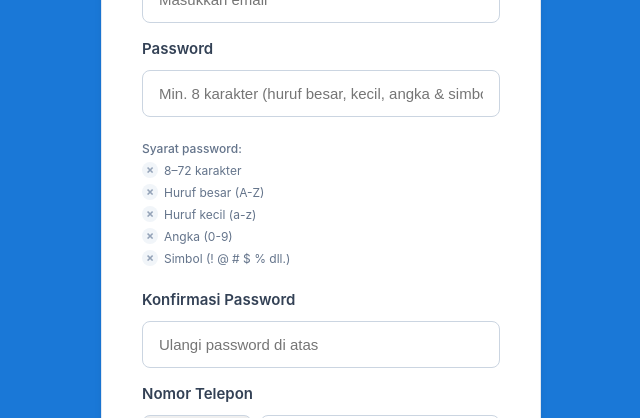
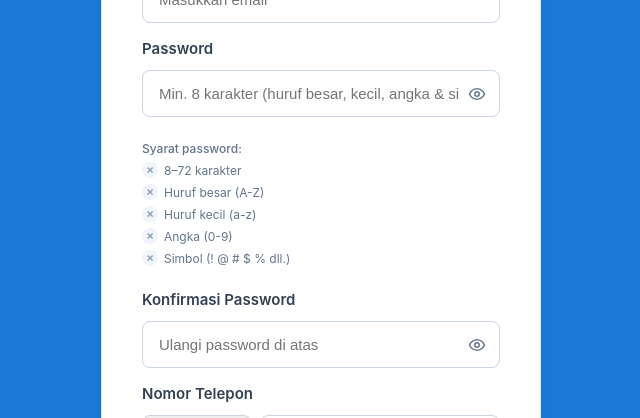
Before and after one commit to Tammam141/hris-frontend, a React (Vite) app: page /register in a window 1280 px wide. Shown: the part 280-698 px from the top of the page, without its empty margins (319-959 px from the left). Built offline with nearby package versions, Linux system fonts and the light colour scheme; no server answers.

Commit message:
penyesuain dengan be, terkait redis

```diff
--- a/src/api/auth.ts
+++ b/src/api/auth.ts
@@ -2,6 +2,10 @@ import { apiRequest } from './client';
 
 export async function loginApi(email: string, password: string) {
   return apiRequest('/auth/login', 'POST', { email, password });
+}
+
+export async function logoutApi() {
+  return apiRequest('/auth/logout', 'POST');
 }
 
 export async function registerApi(full_name: string, email: string, password: string, phone: string, gender: string, terms_accepted: boolean) {
--- /dev/null
+++ b/src/components/icons/EyeIcon.tsx
@@ -0,0 +1,8 @@
+export function EyeIcon({ size = 20, color = 'currentColor', className = '' }: { size?: number | string, color?: string, className?: string }) {
+  return (
+    <svg xmlns="http://www.w3.org/2000/svg" width={size} height={size} viewBox="0 0 24 24" fill="none" stroke={color} strokeWidth="2" strokeLinecap="round" strokeLinejoin="round" className={className}>
+      <path d="M2 12s3-7 10-7 10 7 10 7-3 7-10 7-10-7-10-7Z" />
+      <circle cx="12" cy="12" r="3" />
+    </svg>
+  );
+}
--- /dev/null
+++ b/src/components/icons/EyeOffIcon.tsx
@@ -0,0 +1,10 @@
+export function EyeOffIcon({ size = 20, color = 'currentColor', className = '' }: { size?: number | string, color?: string, className?: string }) {
+  return (
+    <svg xmlns="http://www.w3.org/2000/svg" width={size} height={size} viewBox="0 0 24 24" fill="none" stroke={color} strokeWidth="2" strokeLinecap="round" strokeLinejoin="round" className={className}>
+      <path d="M9.88 9.88a3 3 0 1 0 4.24 4.24" />
+      <path d="M10.73 5.08A10.43 10.43 0 0 1 12 5c7 0 10 7 10 7a13.16 13.16 0 0 1-1.67 2.68" />
+      <path d="M6.61 6.61A13.526 13.526 0 0 0 2 12s3 7 10 7a9.74 9.74 0 0 0 5.39-1.61" />
+      <line x1="2" x2="22" y1="2" y2="22" />
+    </svg>
+  );
+}
--- a/src/components/layout/AppLayout.tsx
+++ b/src/components/layout/AppLayout.tsx
@@ -22,6 +22,8 @@ import { useNotificationSocket } from '../../realtime/useNotificationSocket';
 import { ShowIf } from '../ShowIf';
 import { ROUTE_PERMISSIONS } from '../../config/permissions';
 import { Avatar } from '../ui/Avatar';
+import { logoutApi } from '../../api/auth';
+import { clearSession } from '../../utils/session';
 import '../ui/notification.css';
 
 export function AppLayout({ children }: { children: ReactNode }) {
@@ -40,7 +42,7 @@ export function AppLayout({ children }: { children: ReactNode }) {
   const dispatch = useDispatch();
 
   // WebSocket
-  const { isConnected } = useNotificationSocket(isAuthenticated);
+  const { isConnected, closeSocket } = useNotificationSocket(isAuthenticated);
 
   // Polling Notifikasi (sebagai jaring pengaman)
   useEffect(() => {
@@ -72,11 +74,17 @@ export function AppLayout({ children }: { children: ReactNode }) {
     };
   }, [isSidebarOpen]);
 
-
-
-  function handleLogout() {
-    logout();
-    navigate('/login');
+  async function handleLogout() {
+    try {
+      await logoutApi();
+    } catch {
+      // Jika jaringan putus / backend mati, tetap lanjutkan keluar di frontend
+    } finally {
+      closeSocket?.();
+      await clearSession();
+      await logout();
+      navigate('/login');
+    }
   }
 
   const location = useLocation();
--- a/src/features/auth/LoginForm.tsx
+++ b/src/features/auth/LoginForm.tsx
@@ -4,11 +4,14 @@ import { loginApi } from '../../api/auth';
 import { loginSchema } from './authSchema';
 import { useAuth } from '../../hooks/useAuth';
 import { isRateLimited } from '../../utils/rateLimit';
+import { EyeIcon } from '../../components/icons/EyeIcon';
+import { EyeOffIcon } from '../../components/icons/EyeOffIcon';
 import '../../components/ui/auth.css';
 
 export function LoginForm() {
   const [email, setEmail] = useState('');
   const [password, setPassword] = useState('');
+  const [showPassword, setShowPassword] = useState(false);
   const [errorMsg, setErrorMsg] = useState('');
   const [errorObj, setErrorObj] = useState<any>(null);
   const [loading, setLoading] = useState(false);
@@ -18,6 +21,15 @@ export function LoginForm() {
   const navigate = useNavigate();
   const location = useLocation();
   const successMessage = location.state?.message;
+
+  // Tampilkan pesan error ramah jika terjadi auto-logout / 401 dari server
+  useEffect(() => {
+    const authErr = sessionStorage.getItem('auth_error_message');
+    if (authErr) {
+      setErrorMsg(authErr);
+      sessionStorage.removeItem('auth_error_message');
+    }
+  }, []);
 
   // Rate Limit: Hitung mundur setiap 1 detik sampai tombol & form login aktif kembali
   useEffect(() => {
@@ -115,16 +127,41 @@ export function LoginForm() {
           />
 
           <label htmlFor="password" className="input-label">Password</label>
+          <div style={{ position: 'relative' }}>
             <input
               id="password"
-            type="password"
+              type={showPassword ? 'text' : 'password'}
               className="input-field"
+              style={{ paddingRight: '40px', width: '100%' }}
               placeholder="Masukkan password"
               value={password}
               onChange={(e) => setPassword(e.target.value)}
               disabled={loading || countdown > 0}
               required
             />
+            <button
+              type="button"
+              onClick={() => setShowPassword(prev => !prev)}
+              style={{
+                position: 'absolute',
+                right: '10px',
+                top: '50%',
+                transform: 'translateY(-50%)',
+                background: 'none',
+                border: 'none',
+                cursor: 'pointer',
+                color: '#64748b',
+                display: 'flex',
+                alignItems: 'center',
+                justifyContent: 'center',
+                padding: '4px'
+              }}
+              title={showPassword ? 'Sembunyikan password' : 'Lihat password'}
+              aria-label={showPassword ? 'Sembunyikan password' : 'Lihat password'}
+            >
+              {showPassword ? <EyeOffIcon size={18} /> : <EyeIcon size={18} />}
+            </button>
+          </div>
 
           <div style={{ display: 'flex', justifyContent: 'flex-end', marginTop: '-8px', marginBottom: '16px' }}>
             <Link to="/forgot-password" style={{ fontSize: '14px', color: '#1a78d7', textDecoration: 'none' }}>
--- a/src/features/auth/RegisterForm.tsx
+++ b/src/features/auth/RegisterForm.tsx
@@ -10,6 +10,8 @@ import {
   PHONE_FORMAT_INVALID_MSG
 } from '../../utils/phoneValidation';
 import { PasswordRequirements } from '../../components/ui/PasswordRequirements';
+import { EyeIcon } from '../../components/icons/EyeIcon';
+import { EyeOffIcon } from '../../components/icons/EyeOffIcon';
 import '../../components/ui/auth.css';
 
 export function RegisterForm() {
@@ -18,6 +20,8 @@ export function RegisterForm() {
   const [email, setEmail] = useState('');
   const [password, setPassword] = useState('');
   const [confirmPassword, setConfirmPassword] = useState('');
+  const [showPassword, setShowPassword] = useState(false);
+  const [showConfirmPassword, setShowConfirmPassword] = useState(false);
 
   // state untuk nomor telepon
   const [countryCode, setCountryCode] = useState('+62');
@@ -146,11 +150,16 @@ export function RegisterForm() {
           />
 
           <label htmlFor="password" className="input-label">Password</label>
+          <div style={{ position: 'relative' }}>
             <input
               id="password"
-            type="password"
+              type={showPassword ? 'text' : 'password'}
               className="input-field"
-            style={passwordError ? { borderColor: '#ef4444' } : undefined}
+              style={{
+                paddingRight: '40px',
+                width: '100%',
+                ...(passwordError ? { borderColor: '#ef4444' } : {})
+              }}
               placeholder="Min. 8 karakter (huruf besar, kecil, angka & simbol)"
               value={password}
               maxLength={PASSWORD_MAX_LENGTH}
@@ -161,15 +170,43 @@ export function RegisterForm() {
               disabled={loading}
               required
             />
+            <button
+              type="button"
+              onClick={() => setShowPassword(prev => !prev)}
+              style={{
+                position: 'absolute',
+                right: '10px',
+                top: '50%',
+                transform: 'translateY(-50%)',
+                background: 'none',
+                border: 'none',
+                cursor: 'pointer',
+                color: '#64748b',
+                display: 'flex',
+                alignItems: 'center',
+                justifyContent: 'center',
+                padding: '4px'
+              }}
+              title={showPassword ? 'Sembunyikan password' : 'Lihat password'}
+              aria-label={showPassword ? 'Sembunyikan password' : 'Lihat password'}
+            >
+              {showPassword ? <EyeOffIcon size={18} /> : <EyeIcon size={18} />}
+            </button>
+          </div>
           <PasswordRequirements password={password} />
           {passwordError && <span style={{ color: '#ef4444', fontSize: '12px', marginTop: '4px', display: 'block' }}>{passwordError}</span>}
 
           <label htmlFor="confirmPassword" className="input-label">Konfirmasi Password</label>
+          <div style={{ position: 'relative' }}>
             <input
               id="confirmPassword"
-            type="password"
+              type={showConfirmPassword ? 'text' : 'password'}
               className="input-field"
-            style={confirmPasswordError ? { borderColor: '#ef4444' } : undefined}
+              style={{
+                paddingRight: '40px',
+                width: '100%',
+                ...(confirmPasswordError ? { borderColor: '#ef4444' } : {})
+              }}
               placeholder="Ulangi password di atas"
               value={confirmPassword}
               maxLength={PASSWORD_MAX_LENGTH}
@@ -180,6 +217,29 @@ export function RegisterForm() {
               disabled={loading}
               required
             />
+            <button
+              type="button"
+              onClick={() => setShowConfirmPassword(prev => !prev)}
+              style={{
+                position: 'absolute',
+                right: '10px',
+                top: '50%',
+                transform: 'translateY(-50%)',
+                background: 'none',
+                border: 'none',
+                cursor: 'pointer',
+                color: '#64748b',
+                display: 'flex',
+                alignItems: 'center',
+                justifyContent: 'center',
+                padding: '4px'
+              }}
+              title={showConfirmPassword ? 'Sembunyikan konfirmasi password' : 'Lihat konfirmasi password'}
+              aria-label={showConfirmPassword ? 'Sembunyikan konfirmasi password' : 'Lihat konfirmasi password'}
+            >
+              {showConfirmPassword ? <EyeOffIcon size={18} /> : <EyeIcon size={18} />}
+            </button>
+          </div>
           {confirmPasswordError && <span style={{ color: '#ef4444', fontSize: '12px', marginTop: '4px', display: 'block' }}>{confirmPasswordError}</span>}
 
           <label className="input-label">Nomor Telepon</label>
--- a/src/pages/ActivityLogPage.tsx
+++ b/src/pages/ActivityLogPage.tsx
@@ -8,7 +8,7 @@ import '../components/ui/dashboard.css';
 import '../components/ui/attendance.css';
 
 // Ukuran data yang diambil per batch pada infinite scroll
-const PAGE_SIZE = 25;
+const PAGE_SIZE = 15;
 
 export function ActivityLogPage() {
   const { user } = useAuth();
```
Also changed, not shown: src/api/client.ts (+26 -2 lines), src/realtime/useNotificationSocket.ts (+21 -3 lines). Lines whose indentation alone changed are shown as unchanged.
